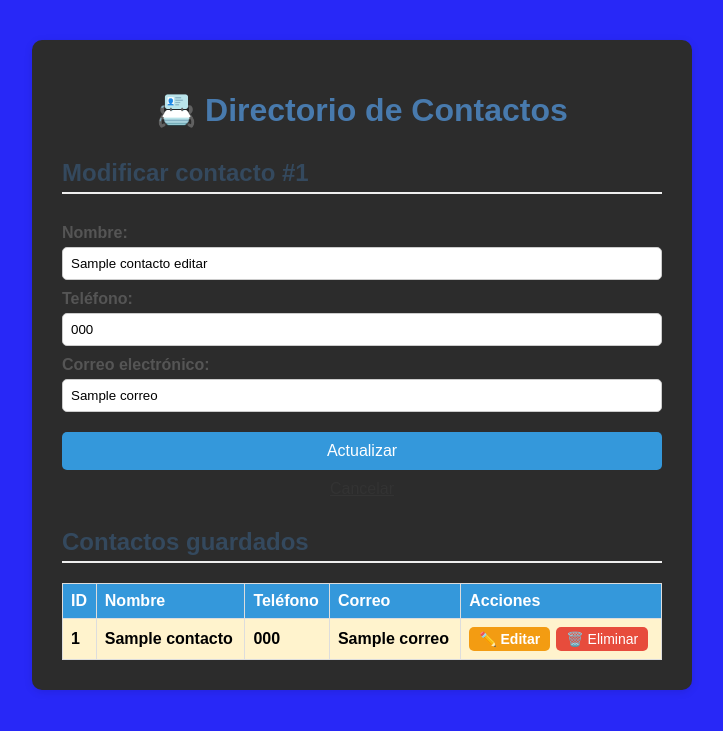
After one commit to JUANJJRR74/miprimerproyectojjweb, a Flask app: template templates/-----index.html in a window 1280 px wide. The commit adds this page. Shown: the top 731 px of the page, without its empty margins (278-1001 px from the left). Run offline with Flask 3, Linux system fonts and the light colour scheme; the template is opened without the code that fills it: most values are stand-ins (such as "Sample title", 1, 10 or a date in 2020).

Commit message:
reportes

```diff
--- a/files (3)/app.py
+++ b/----app.py
@@ -4,6 +4,12 @@
 # de datos y tabla si no existen, y permite dar de alta
 # registros en el directorio.
 # ------------------------------------------------------
+# comentario comit repositorio
+
+# comentario dos
+
+# comentario tres
+# comentario 4
 
 from flask import Flask, render_template, request, redirect, url_for, abort
 import mysql.connector
--- a/app.py
+++ b/app.py
@@ -3,6 +3,8 @@
 # Programa en Flask que se conecta a MySQL, crea la base
 # de datos y tabla si no existen, y permite dar de alta
 # registros en el directorio.
+# Además permite consultar contactos por nombre y generar
+# un reporte en PDF con los resultados.
 # ------------------------------------------------------
 # comentario comit repositorio
 
@@ -11,9 +13,22 @@
 # comentario tres
 # comentario 4
 
-from flask import Flask, render_template, request, redirect, url_for, abort
+import io
+from datetime import datetime
+from xml.sax.saxutils import escape
+
+from flask import (Flask, render_template, request, redirect, url_for,
+                   abort, send_file)
 import mysql.connector
 from mysql.connector import Error
+
+# --- Librería para generar PDF (instalar con: pip install reportlab) ---
+from reportlab.lib import colors
+from reportlab.lib.pagesizes import letter
+from reportlab.lib.styles import getSampleStyleSheet, ParagraphStyle
+from reportlab.lib.units import inch
+from reportlab.platypus import (SimpleDocTemplate, Paragraph, Spacer, Table,
+                                TableStyle)
 
 app = Flask(__name__)
 
@@ -151,6 +166,121 @@ def eliminar(id):
     return redirect(url_for("index"))
 
 
+# ------------------------------------------------------
+# REPORTE EN PDF (consulta por nombre)
+# ------------------------------------------------------
+def construir_pdf(contactos, nombre_buscado):
+    """
+    Recibe la lista de contactos (diccionarios) y el texto buscado,
+    y devuelve un objeto BytesIO con el PDF generado en memoria.
+    """
+    buffer = io.BytesIO()
+    doc = SimpleDocTemplate(
+        buffer, pagesize=letter,
+        leftMargin=0.75 * inch, rightMargin=0.75 * inch,
+        topMargin=0.75 * inch, bottomMargin=0.75 * inch,
+        title="Reporte de contactos", author="Directorio de Contactos"
+    )
+
+    estilos = getSampleStyleSheet()
+    estilo_titulo = ParagraphStyle(
+        "TituloReporte", parent=estilos["Title"],
+        textColor=colors.HexColor("#2c3e50"), fontSize=22, spaceAfter=6)
+    estilo_info = ParagraphStyle(
+        "InfoReporte", parent=estilos["Normal"],
+        textColor=colors.HexColor("#555555"), fontSize=10, leading=14)
+    estilo_celda = ParagraphStyle(
+        "CeldaReporte", parent=estilos["Normal"], fontSize=9, leading=11)
+
+    criterio = escape(nombre_buscado) if nombre_buscado else "(todos los contactos)"
+    fecha = datetime.now().strftime("%d/%m/%Y %H:%M")
+
+    historia = [
+        Paragraph("Reporte de contactos", estilo_titulo),
+        Paragraph(f"<b>Criterio de búsqueda (nombre):</b> {criterio}", estilo_info),
+        Paragraph(f"<b>Fecha de generación:</b> {fecha}", estilo_info),
+        Paragraph(f"<b>Total de registros encontrados:</b> {len(contactos)}",
+                  estilo_info),
+        Spacer(1, 16),
+    ]
+
+    if contactos:
+        # Encabezado de la tabla
+        datos = [["ID", "Nombre", "Teléfono", "Correo", "Registro"]]
+        for c in contactos:
+            registro = c["fecha_registro"]
+            registro_txt = registro.strftime("%d/%m/%Y") if registro else ""
+            datos.append([
+                str(c["id"]),
+                # Paragraph permite que el texto largo salte de línea
+                Paragraph(escape(c["nombre"] or ""), estilo_celda),
+                Paragraph(escape(c["telefono"] or ""), estilo_celda),
+                Paragraph(escape(c["correo"] or ""), estilo_celda),
+                registro_txt,
+            ])
+
+        tabla = Table(
+            datos, repeatRows=1,  # repite el encabezado en cada página
+            colWidths=[0.5 * inch, 1.9 * inch, 1.2 * inch, 2.2 * inch, 0.9 * inch])
+        tabla.setStyle(TableStyle([
+            ("BACKGROUND", (0, 0), (-1, 0), colors.HexColor("#3498db")),
+            ("TEXTCOLOR", (0, 0), (-1, 0), colors.white),
+            ("FONTNAME", (0, 0), (-1, 0), "Helvetica-Bold"),
+            ("FONTSIZE", (0, 0), (-1, -1), 9),
+            ("VALIGN", (0, 0), (-1, -1), "MIDDLE"),
+            ("GRID", (0, 0), (-1, -1), 0.5, colors.HexColor("#cccccc")),
+            ("ROWBACKGROUNDS", (0, 1), (-1, -1),
+             [colors.white, colors.HexColor("#f2f2f2")]),
+            ("TOPPADDING", (0, 0), (-1, -1), 6),
+            ("BOTTOMPADDING", (0, 0), (-1, -1), 6),
+        ]))
+        historia.append(tabla)
+    else:
+        historia.append(Paragraph(
+            "No se encontraron contactos que coincidan con la búsqueda.",
+            estilos["Normal"]))
+
+    def pie_de_pagina(canvas, documento):
+        """Dibuja el número de página al pie de cada hoja."""
+        canvas.saveState()
+        canvas.setFont("Helvetica", 8)
+        canvas.setFillColor(colors.HexColor("#888888"))
+        canvas.drawRightString(letter[0] - 0.75 * inch, 0.5 * inch,
+                               f"Página {documento.page}")
+        canvas.restoreState()
+
+    doc.build(historia, onFirstPage=pie_de_pagina, onLaterPages=pie_de_pagina)
+    buffer.seek(0)
+    return buffer
+
+
+@app.route("/reporte")
+def reporte():
+    """
+    Consulta los contactos cuyo nombre contenga el texto recibido
+    (parámetro ?nombre=...) y devuelve un PDF con el resultado.
+    Si el texto viene vacío, el reporte incluye todos los contactos.
+    """
+    nombre = request.args.get("nombre", "").strip()
+
+    conexion = obtener_conexion()
+    cursor = conexion.cursor(dictionary=True)
+    # LIKE con comodines %: busca coincidencias parciales.
+    # Se usa un parámetro (%s) para evitar inyección SQL.
+    cursor.execute(
+        "SELECT * FROM contactos WHERE nombre LIKE %s ORDER BY nombre ASC",
+        (f"%{nombre}%",)
+    )
+    contactos = cursor.fetchall()
+    cursor.close()
+    conexion.close()
+
+    pdf = construir_pdf(contactos, nombre)
+    nombre_archivo = f"reporte_contactos_{datetime.now():%Y%m%d_%H%M%S}.pdf"
+    return send_file(pdf, mimetype="application/pdf",
+                     as_attachment=False, download_name=nombre_archivo)
+
+
 if __name__ == "__main__":
     inicializar_bd()  # Se asegura de que la BD y tabla existan
     app.run(debug=True)
--- /dev/null
+++ b/templates/-----index.html
@@ -0,0 +1,79 @@
+<!DOCTYPE html>
+<html lang="es">
+<head>
+    <meta charset="UTF-8">
+    <title>Directorio de Contactos</title>
+    <link rel="stylesheet" href="{{ url_for('static', filename='style.css') }}">
+</head>
+<body>
+
+    <div class="contenedor">
+        <h1>📇 Directorio de Contactos</h1>
+
+        <!-- ==================== FORMULARIO ==================== -->
+        {% if contacto_editar %}
+        <h2>Modificar contacto #{{ contacto_editar.id }}</h2>
+        <form action="{{ url_for('actualizar', id=contacto_editar.id) }}" method="POST" class="formulario">
+        {% else %}
+        <h2>Agregar nuevo contacto</h2>
+        <form action="{{ url_for('agregar') }}" method="POST" class="formulario">
+        {% endif %}
+
+            <label for="nombre">Nombre:</label>
+            <input type="text" id="nombre" name="nombre" required
+                   value="{{ contacto_editar.nombre if contacto_editar else '' }}">
+
+            <label for="telefono">Teléfono:</label>
+            <input type="text" id="telefono" name="telefono" required
+                   value="{{ contacto_editar.telefono if contacto_editar else '' }}">
+
+            <label for="correo">Correo electrónico:</label>
+            <input type="email" id="correo" name="correo" required
+                   value="{{ contacto_editar.correo if contacto_editar else '' }}">
+
+            <button type="submit">{{ 'Actualizar' if contacto_editar else 'Guardar' }}</button>
+
+            {% if contacto_editar %}
+            <a href="{{ url_for('index') }}" class="cancelar">Cancelar</a>
+            {% endif %}
+        </form>
+
+        <!-- ==================== LISTA DE CONTACTOS ==================== -->
+        <h2>Contactos guardados</h2>
+
+        {% if contactos %}
+        <table class="tabla">
+            <tr>
+                <th>ID</th>
+                <th>Nombre</th>
+                <th>Teléfono</th>
+                <th>Correo</th>
+                <th>Acciones</th>
+            </tr>
+            {% for c in contactos %}
+            <tr {% if contacto_editar and contacto_editar.id == c.id %}class="seleccionado"{% endif %}>
+                <td>{{ c.id }}</td>
+                <td>{{ c.nombre }}</td>
+                <td>{{ c.telefono }}</td>
+                <td>{{ c.correo }}</td>
+                <td>
+                    <div class="acciones">
+                        <a href="{{ url_for('editar', id=c.id) }}" class="btn-editar">✏️ Editar</a>
+
+                        <form action="{{ url_for('eliminar', id=c.id) }}" method="POST" class="form-eliminar"
+                              onsubmit="return confirm('¿Seguro que quieres eliminar este contacto?');">
+                            <button type="submit" class="btn-eliminar">🗑️ Eliminar</button>
+                        </form>
+                    </div>
+                </td>
+            </tr>
+            {% endfor %}
+        </table>
+        {% else %}
+        <p>No hay contactos registrados todavía.</p>
+        {% endif %}
+
+    </div>
+
+</body>
+</html>
```
Also changed, not shown: consulta/app.py (added, +156 -0 lines), static/----style.css (added, +144 -0 lines), static/style.css (+38 -0 lines), templates/index.html (+9 -0 lines), consulta/index.html (renamed from files (3)/index.html), consulta/style.css (renamed from files (3)/style.css), proyectowed/inicio.html (added), 2 other files.
